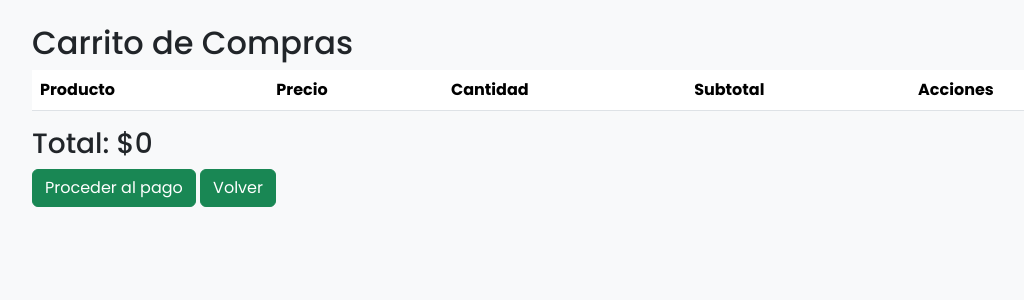
After one commit to Tizz27/2024_2_Po_03D_Capstone_Grupo_4, a Django app: page /ver_carrito/ in a window 1280 px wide. The commit adds this page. Shown: the top 300 px of the page, without its empty margins (50-1074 px from the left). Run offline with Django 5.2, Linux system fonts and the light colour scheme; lists and menus that the app fills with data are empty.

Commit message:
carrito :c

```diff
--- a/Fase 2/proyecto/panaderia/static/css/style.css
+++ b/Fase 2/proyecto/panaderia/static/css/style.css
@@ -269,3 +269,9 @@ main {
     padding-left: 1rem;
     padding-right: 1rem;
 }
+
+/* Estilo para el desvanecimiento del mensaje de alerta */
+.fade-out {
+    opacity: 0;
+    transition: opacity 0.5s ease-out;
+}
--- /dev/null
+++ b/Fase 2/proyecto/panaderia/templates/carrito.html
@@ -0,0 +1,33 @@
+{% extends 'base.html' %}
+{% block contenido %}
+<div class="container mt-4">
+    <h2>Carrito de Compras</h2>
+    <table class="table">
+        <thead>
+            <tr>
+                <th>Producto</th>
+                <th>Precio</th>
+                <th>Cantidad</th>
+                <th>Subtotal</th>
+                <th>Acciones</th>
+            </tr>
+        </thead>
+        <tbody>
+            {% for key, item in carrito.items %}
+            <tr>
+                <td>{{ item.nombre }}</td>
+                <td>${{ item.precio }}</td>
+                <td>{{ item.cantidad }}</td>
+                <td>${{ item.subtotal }}</td>
+                <td>
+                    <a href="{% url 'eliminar_del_carrito' key %}" class="btn btn-danger">Eliminar</a>
+                </td>
+            </tr>
+            {% endfor %}
+        </tbody>
+    </table>
+    <h3>Total: ${{ total }}</h3>
+    <a href="#" class="btn btn-success">Proceder al pago</a>
+    <a href="{% url 'mostrar_productos' %}"  class="btn btn-success">Volver</a>
+</div>
+{% endblock %}
--- a/Fase 2/proyecto/panaderia/templates/login1.html
+++ b/Fase 2/proyecto/panaderia/templates/login1.html
@@ -35,7 +35,7 @@
             {{ form|crispy }}
             <div class="d-flex justify-content-end mt-3">
                 <button type="submit" class="btn tipo1 flagf button me-2">Iniciar</button>
-                <a href="{% url 'home' %}" class="btn tipo1 flagf button">Cancelar</a>
+                <a href="{% url 'mostrar_productos' %}" class="btn tipo1 flagf button">Cancelar</a>
             </div>
         </form>
     </div>
--- a/Fase 2/proyecto/panaderia/urls.py
+++ b/Fase 2/proyecto/panaderia/urls.py
@@ -1,5 +1,5 @@
 from django.urls import path
-from .views import base,gestion, modificar,eliminar,registrar_producto,base, mostrar_productos,registrar_cliente, salir, login_view,home,cerrar
+from .views import base,gestion, modificar,eliminar,registrar_producto,base, mostrar_productos,registrar_cliente, salir, login_view,home,cerrar,agregar_al_carrito,ver_carrito,eliminar_del_carrito
 
 urlpatterns =[
     path('', base, name='base'),
@@ -13,6 +13,10 @@ urlpatterns =[
     path('login1/', login_view, name='login1'),
     path('home/', home, name='home'),
     path('cerrar/',cerrar, name='cerrar'),
+     path('agregar_al_carrito/<int:id_producto>/', agregar_al_carrito, name='agregar_al_carrito'),
+    path('ver_carrito/',ver_carrito, name='ver_carrito'),
+    path('eliminar_del_carrito/<int:id_producto>/',eliminar_del_carrito, name='eliminar_del_carrito'),
+
 
 
 
--- a/Fase 2/proyecto/panaderia/views.py
+++ b/Fase 2/proyecto/panaderia/views.py
@@ -1,15 +1,160 @@
 from django.contrib import messages
 from django.shortcuts import render, get_object_or_404, redirect
 from django.http import HttpResponse
-from .models import Producto
+from .models import Producto, Cliente,DetallePedido
 from .forms import ProductoForm
 from .forms import ClienteForm
 from django.contrib.auth.hashers import make_password
 from django.contrib.auth import logout
+from .forms import LoginForm
+from django.contrib import messages
 
-from .forms import LoginForm
-from .models import Cliente
+from django.shortcuts import get_object_or_404, redirect, render
 from django.contrib import messages
+from django.db import transaction
+from decimal import Decimal, InvalidOperation
+
+def ver_carrito(request):
+    carrito = {}
+    total = Decimal(0)  # Usamos Decimal para evitar problemas de precisión
+
+    # Si el cliente está autenticado, carga el carrito desde la base de datos
+    if request.user.is_authenticated:
+        carrito_items = DetallePedido.objects.filter(pedido__cliente=request.user)
+        carrito = {
+            item.producto.id_producto: {
+                'nombre': item.producto.nombre_producto,
+                'precio': str(item.precio_unitario),  # Convertimos a string solo al mostrar
+                'cantidad': item.cantidad,
+                'subtotal': str(item.subtotal)  # Convertimos a string solo al mostrar
+            }
+            for item in carrito_items
+        }
+
+        # Sumar el total con manejo de errores
+        for item in carrito.values():
+            try:
+                total += Decimal(item['subtotal'])
+            except InvalidOperation:
+                # Si hay un error de conversión, se ignora ese valor
+                continue
+    else:
+        # Si no está autenticado, utiliza el carrito de la sesión
+        carrito = request.session.get('carrito', {})
+        for item in carrito.values():
+            try:
+                total += Decimal(item['subtotal'])
+            except InvalidOperation:
+                # Si hay un error de conversión, se ignora ese valor
+                continue
+
+    return render(request, 'carrito.html', {'carrito': carrito, 'total': total})
+
+@transaction.atomic
+def guardar_carrito_bd(cliente, carrito):
+    # Guardamos el carrito en la base de datos
+    for id_producto, item in carrito.items():
+        producto = get_object_or_404(Producto, id_producto=id_producto)
+        detalle, created = DetallePedido.objects.update_or_create(
+            pedido__cliente=cliente,  # Vinculamos al cliente
+            producto=producto,
+            defaults={
+                'cantidad': item['cantidad'],
+                'precio_unitario': item['precio'],
+                'subtotal': item['subtotal']
+            }
+        )
+
+# Luego, la vista agregar_al_carrito puede llamar a esta función
+def agregar_al_carrito(request, id_producto):
+    producto = get_object_or_404(Producto, id_producto=id_producto)
+    cliente = request.user if request.user.is_authenticated else None
+
+    # Verificar si el carrito ya está en la sesión
+    if 'carrito' not in request.session:
+        request.session['carrito'] = {}
+
+    carrito = request.session['carrito']
+
+    # Si el producto ya está en el carrito, aumentamos la cantidad
+    if str(id_producto) in carrito:
+        carrito[str(id_producto)]['cantidad'] += 1
+        carrito[str(id_producto)]['subtotal'] = str(float(carrito[str(id_producto)]['precio']) * carrito[str(id_producto)]['cantidad'])
+    else:
+        # Agregar el producto al carrito con cantidad inicial de 1
+        carrito[str(id_producto)] = {
+            'nombre': producto.nombre_producto,
+            'precio': str(producto.precio),
+            'cantidad': 1,
+            'subtotal': str(producto.precio)
+        }
+
+    # Guardar el carrito actualizado en la sesión
+    request.session['carrito'] = carrito
+
+    # Si el cliente está autenticado, transferimos el carrito de la sesión a la base de datos
+    if cliente:
+        guardar_carrito_bd(cliente, carrito)
+
+    messages.success(request, f"Se ha agregado {producto.nombre_producto} al carrito.")
+    return redirect('mostrar_productos')
+
+
+
+def eliminar_del_carrito(request, id_producto):
+    cliente = request.user if request.user.is_authenticated else None
+
+    # Eliminar el producto del carrito de la sesión
+    carrito = request.session.get('carrito', {})
+    if str(id_producto) in carrito:
+        if carrito[str(id_producto)]['cantidad'] > 1:
+            carrito[str(id_producto)]['cantidad'] -= 1
+            carrito[str(id_producto)]['subtotal'] = str(float(carrito[str(id_producto)]['precio']) * carrito[str(id_producto)]['cantidad'])
+        else:
+            del carrito[str(id_producto)]
+        request.session['carrito'] = carrito
+
+    # Eliminar de la base de datos si el cliente está autenticado
+    if cliente:
+        producto = get_object_or_404(Producto, id_producto=id_producto)
+        DetallePedido.objects.filter(pedido__cliente=cliente, producto=producto).delete()
+
+    return redirect('ver_carrito')
+
+def login_view(request):
+    if request.method == 'POST':
+        form = LoginForm(request.POST)
+        if form.is_valid():
+            email = form.cleaned_data['email']
+            contraseña = form.cleaned_data['contraseña']
+
+            # Intentar encontrar el cliente por su email
+            try:
+                cliente = Cliente.objects.get(email=email)
+
+                # Verificar que la contraseña coincida
+                if cliente.contraseña == contraseña:
+                    # Si la contraseña es correcta, guardamos el 'id_cliente' en la sesión
+                    request.session['cliente_id'] = cliente.id_cliente
+
+                    # Sincronizar el carrito de la sesión con la base de datos
+                    if 'carrito' in request.session:
+                        carrito = request.session['carrito']
+                        guardar_carrito_bd(cliente, carrito)
+                        # Limpiar el carrito de la sesión
+                        del request.session['carrito']
+
+                    # Redirigir al usuario a la página de productos u otra página
+                    return redirect('mostrar_productos')
+
+                else:
+                    messages.error(request, 'Correo electrónico o contraseña incorrectos.')
+            except Cliente.DoesNotExist:
+                messages.error(request, 'Correo electrónico o contraseña incorrectos.')
+    else:
+        form = LoginForm()
+
+    return render(request, 'login1.html', {'form': form})
 
 def home(request):
     # Verificamos si el cliente está logueado
@@ -30,34 +175,6 @@ def cerrar_sesion(request):
         del request.session['cliente_id']
     return redirect('home.html')
 
-def login_view(request):
-    if request.method == 'POST':
-        form = LoginForm(request.POST)
-        if form.is_valid():
-            email = form.cleaned_data['email']
-            contraseña = form.cleaned_data['contraseña']
-
-            # Intentar encontrar el cliente por su email
-            try:
-                cliente = Cliente.objects.get(email=email)
-
-                # Verificar que la contraseña coincida (sin cifrado, en tu caso)
-                if cliente.contraseña == contraseña:
-                    # Si la contraseña es correcta, guardamos el 'id_cliente' en la sesión
-                    request.session['cliente_id'] = cliente.id_cliente
-
-                    # Redirigimos a la página de inicio u otra página protegida
-                    return redirect('home')  # Aquí puedes cambiar 'home' por la URL que desees
-
-                else:
-                    messages.error(request, 'Correo electrónico o contraseña incorrectos.')
-            except Cliente.DoesNotExist:
-                messages.error(request, 'Correo electrónico o contraseña incorrectos.')
-    else:
-        form = LoginForm()
-
-    # Renderizamos el formulario de login en la página
-    return render(request, 'login1.html', {'form': form})
 
 def salir(request):
     logout(request)
@@ -124,7 +241,20 @@ def eliminar (request,id_producto):
 
 def mostrar_productos(request):
     productos = Producto.objects.all()
-    return render(request, 'mostrar_productos.html', {'productos': productos})
+    cliente_id = request.session.get('cliente_id')
+    cliente = None
+    if cliente_id:
+        try:
+            # Obtenemos el cliente desde la base de datos
+            cliente = Cliente.objects.get(id_cliente=cliente_id)
+        except Cliente.DoesNotExist:
+            return redirect('login1')  # Si el cliente no existe, redirigir al login
+    # Pasar los productos y cliente al template
+    return render(request, 'mostrar_productos.html', {'productos': productos, 'cliente': cliente, 'is_logged_in': bool(cliente)})
+
+
+
+
 
 def base(request):
     return render(request, 'base.html')
--- a/Fase 2/proyecto/proyecto/settings.py
+++ b/Fase 2/proyecto/proyecto/settings.py
@@ -55,6 +55,7 @@ MIDDLEWARE = [
     'django.contrib.auth.middleware.AuthenticationMiddleware',
     'django.contrib.messages.middleware.MessageMiddleware',
     'django.middleware.clickjacking.XFrameOptionsMiddleware',
+
 ]
 
 ROOT_URLCONF = 'proyecto.urls'
```
Also changed, not shown: Fase 2/proyecto/panaderia/templates/home.html (+7 -1 lines), Fase 2/proyecto/panaderia/templates/mostrar_productos.html (+81 -39 lines).
